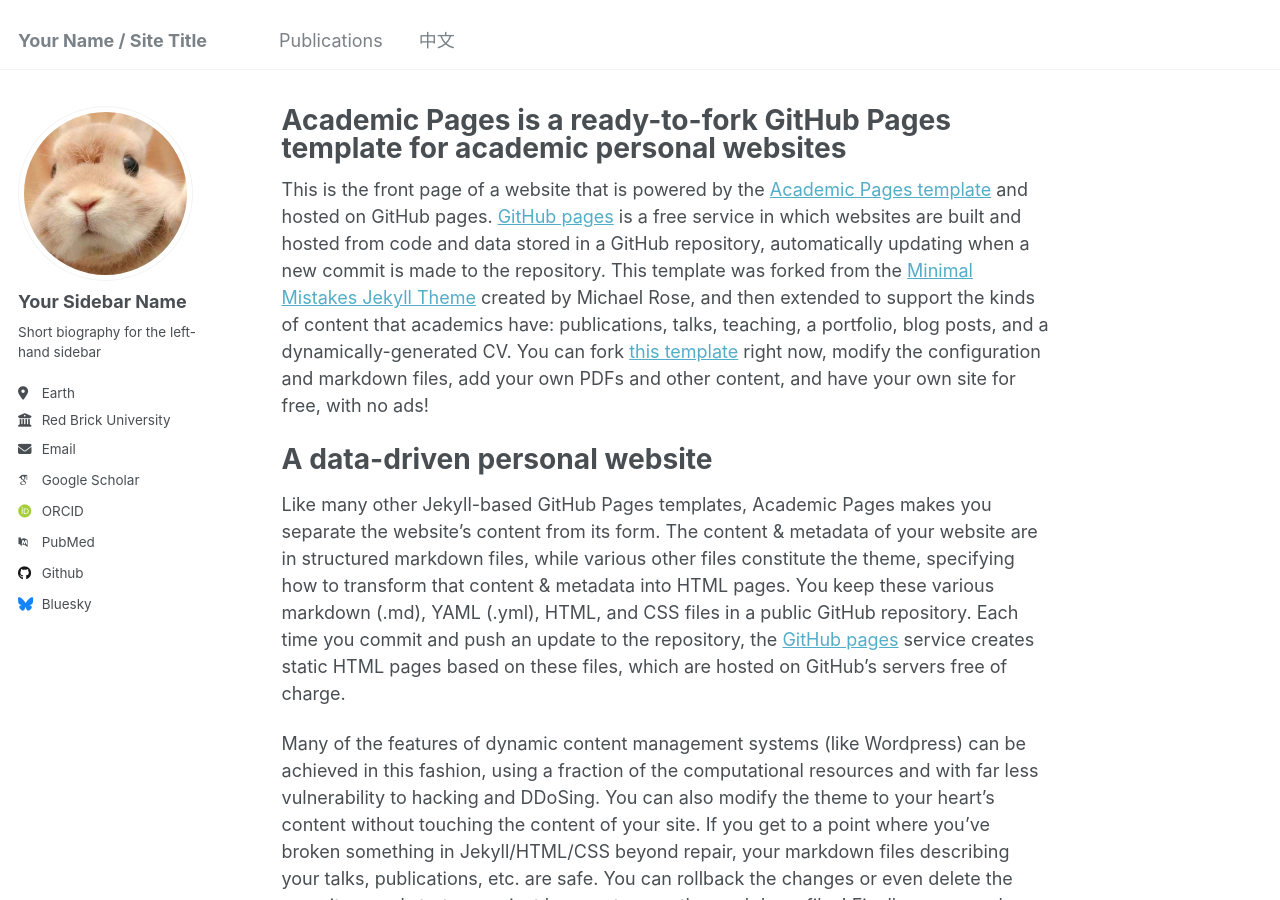
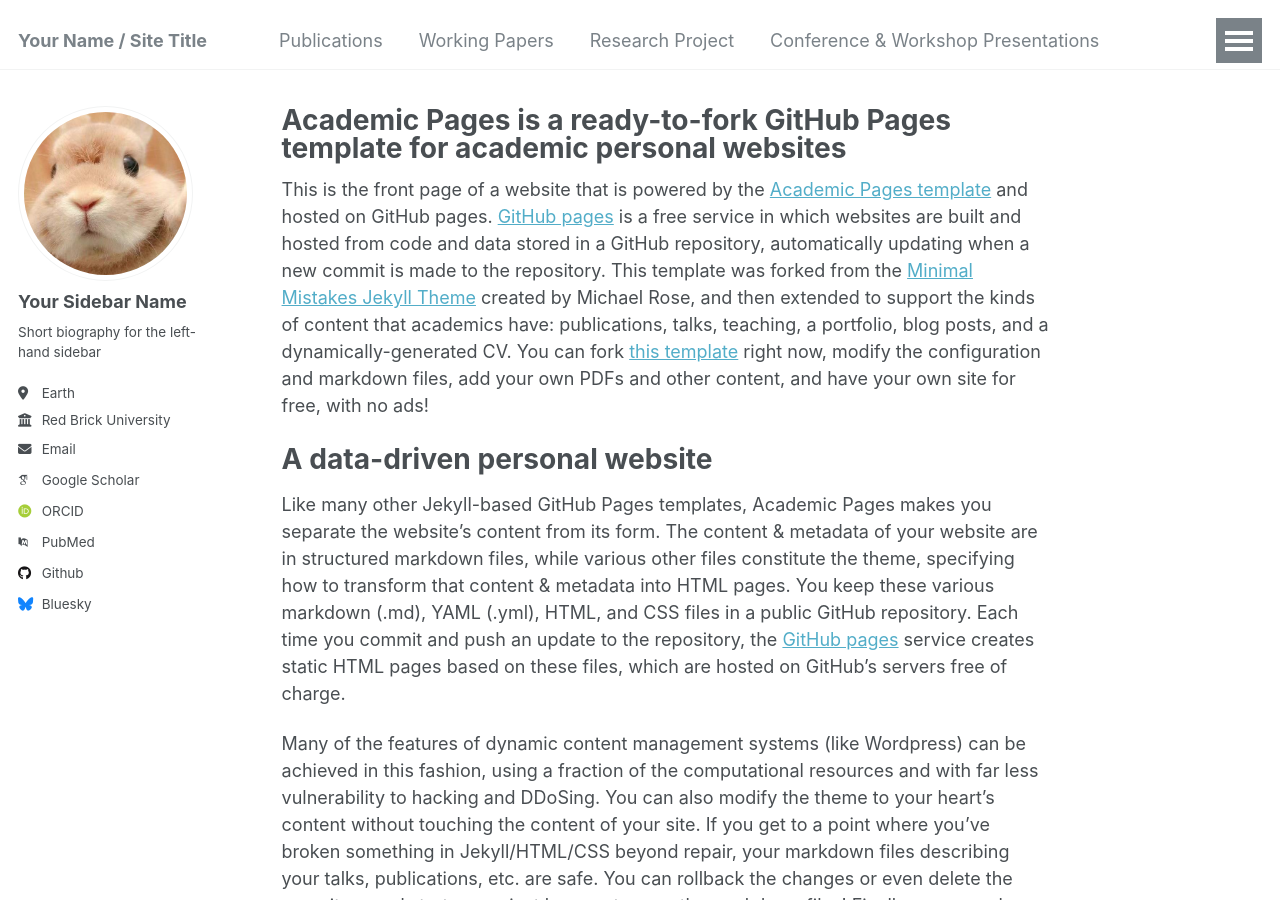
Before and after one commit to Winxpor/Winxpor.github.io, a Jekyll site: the page built from _pages/about.md, in a window 1280 px wide and 900 px high. Built offline with Jekyll 4.4.1, drawn with Linux system fonts in a browser that asks for light colours; some web fonts are replaced.

Commit message:
Update navigation.yml

```diff
--- a/_data/navigation.yml
+++ b/_data/navigation.yml
@@ -8,14 +8,23 @@ main:
    - title: "Publications"
      url: /publications/
 
+   - title: "Working Papers"
+     url: /Working-Papers/
+
+   - title: "Research Project"
+     url: /Research-Project/
+
+   - title: "Conference & Workshop Presentations"
+     url: /Conference-Presentations/
+
+   - title: "Teaching"
+     url: /teaching/
+
    - title: "中文"
      url: /cn_version/
 
   # - title: "Talks"
   #   url: /talks/
-
-  # - title: "Teaching"
-  #   url: /teaching/
 
   # - title: "Portfolio"
   #   url: /portfolio/
```
